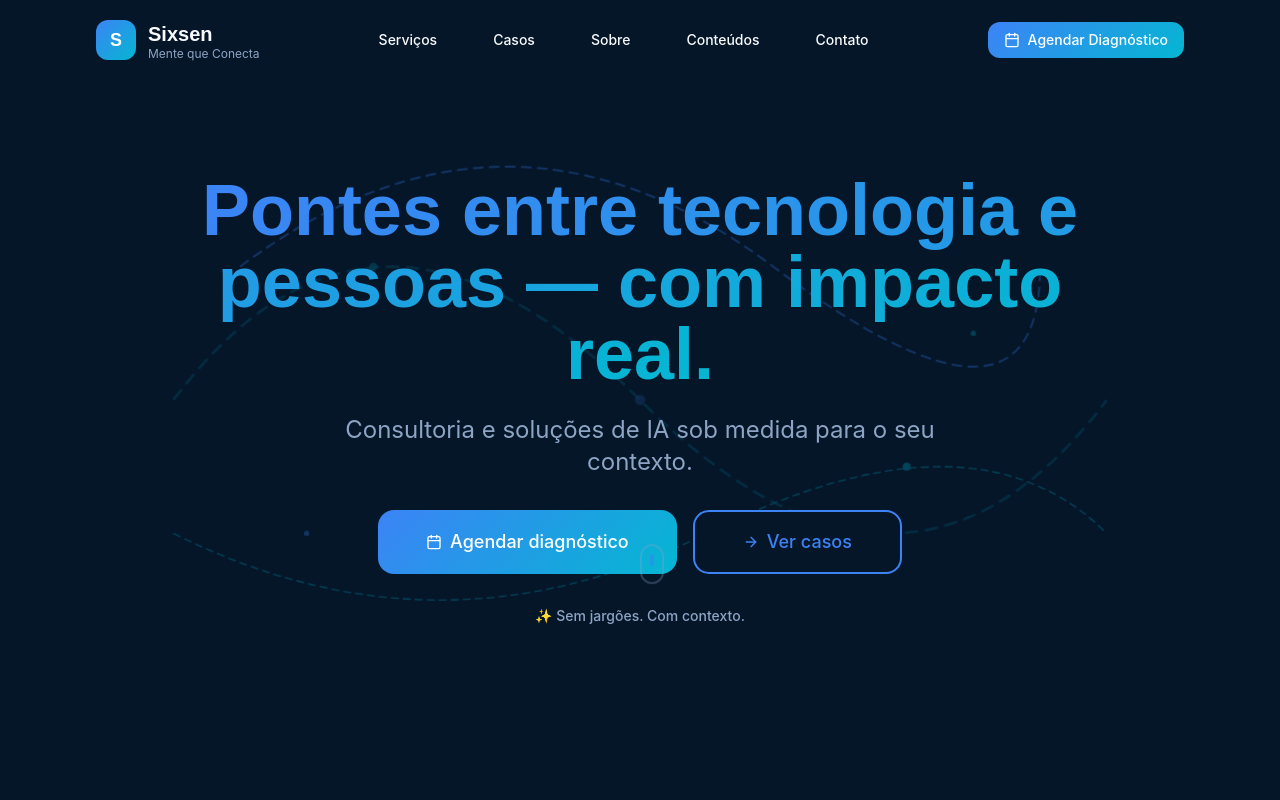
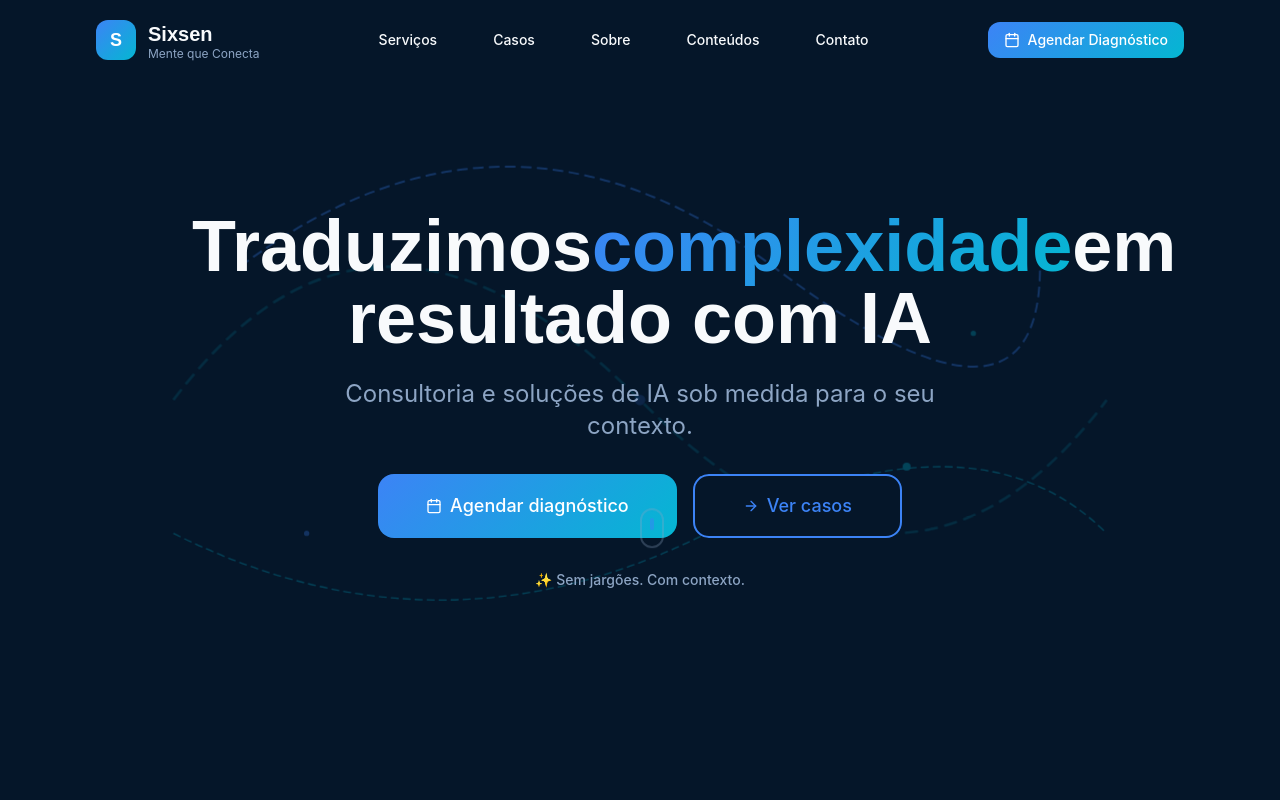
Before and after one commit to KistVictor/Sixsen, a React (Vite) app: page / in a window 1280 px wide. Shown: the top 800 px of the page. Built offline with nearby package versions, Linux system fonts and the light colour scheme.

Commit message:
Code edited in Lovable Code Editor
Edited UI in Lovable

```diff
--- a/src/components/sections/Hero.tsx
+++ b/src/components/sections/Hero.tsx
@@ -42,9 +42,11 @@ const Hero = ({
         <div className="max-w-4xl mx-auto text-center">
           {/* Main Headline */}
           <h1 className="font-space font-bold text-4xl md:text-5xl lg:text-6xl xl:text-7xl leading-tight mb-6">
+            Traduzimos
             <span className="text-gradient animate-fade-in-up">
-              {headlines[activeHeadline]}
+              complexidade
             </span>
+            em resultado com IA
           </h1>
 
           {/* Subheadline */}
```
